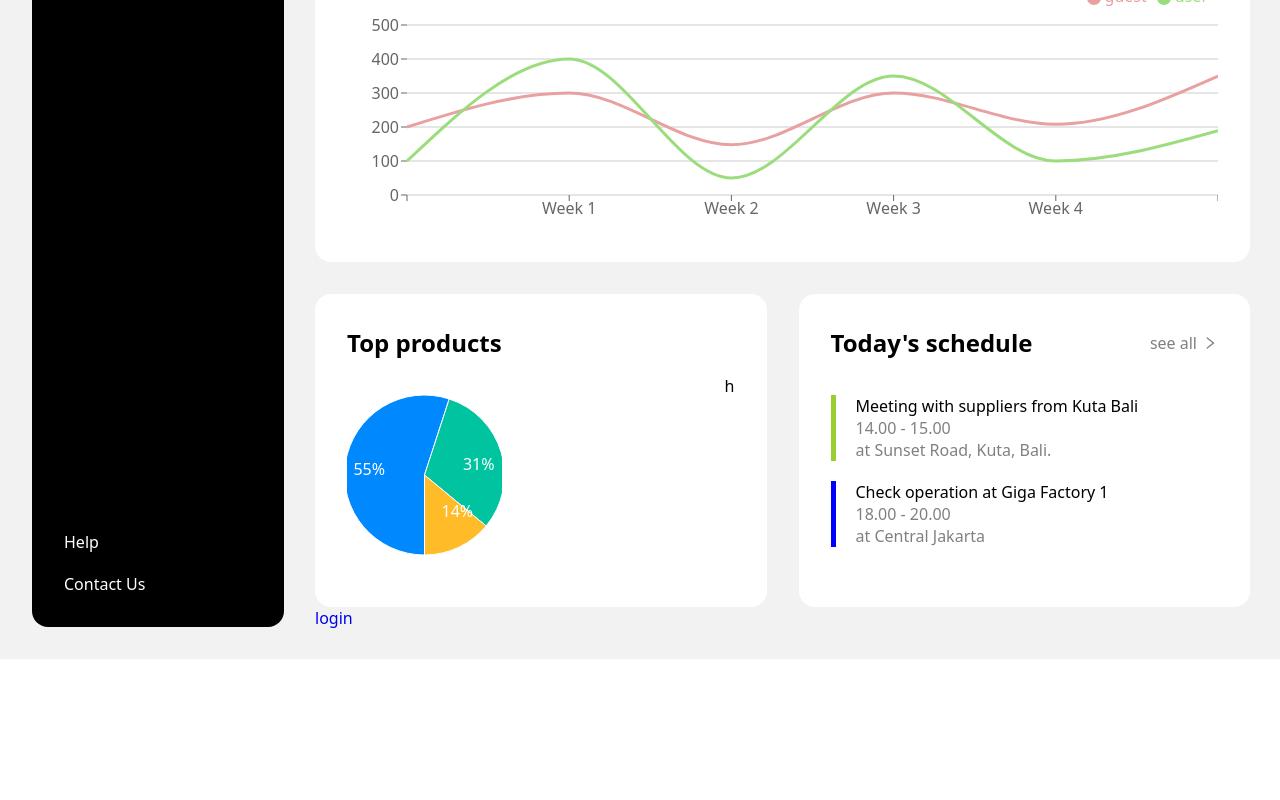
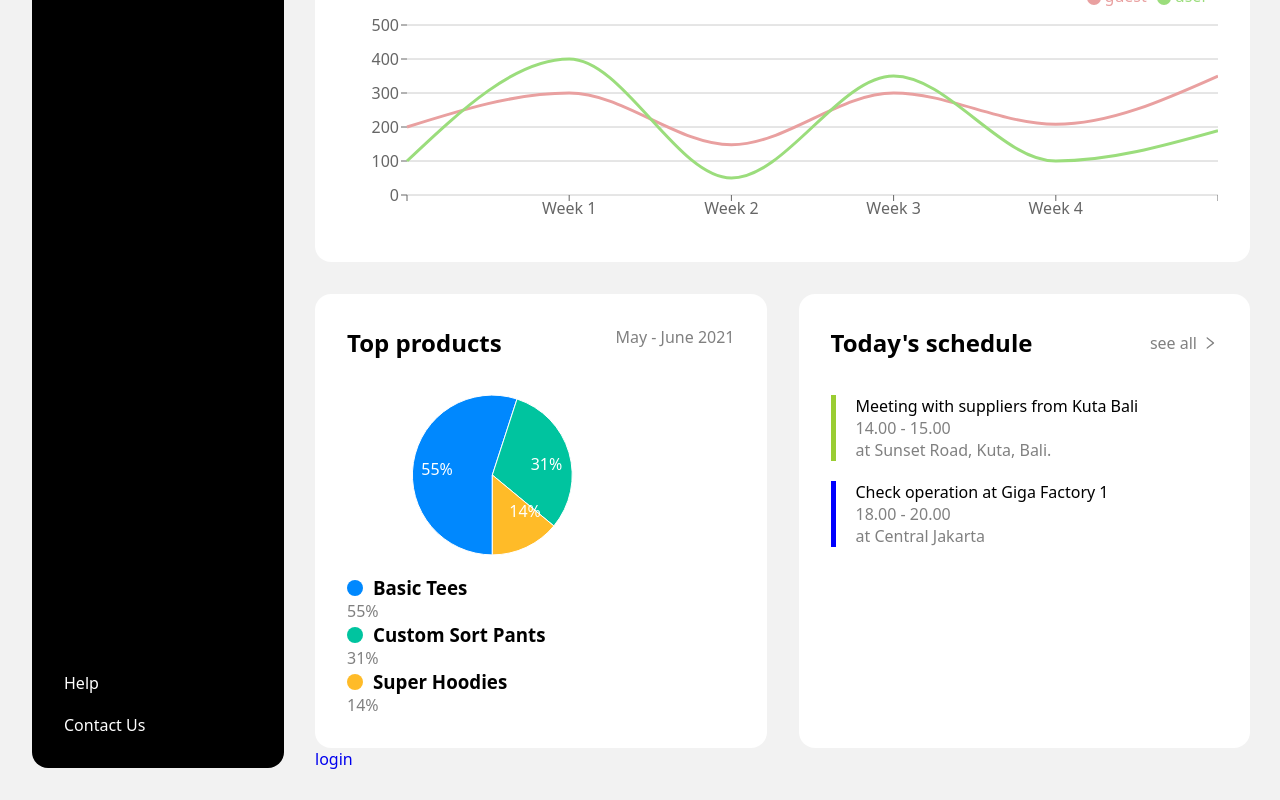
Before and after one commit to SasiSekarP/openinapp_front_end, a React (Create React App) app: page / in a window 1280 px wide. Shown: the part 480-1280 px from the top of the page. Before the commit the page ends 1139 px from the top, so only its background shows below. Built offline with nearby package versions, Linux system fonts and the light colour scheme.

Commit message:
design part over

```diff
--- a/src/component/home.js
+++ b/src/component/home.js
@@ -144,10 +144,38 @@ export default function Home() {
         </div>
         <div className="homepagepichartrow">
           <div className="piechartcontainer schedulearea">
-            <h2 className="scheduleareatitle piecharttitle">Top products</h2>
+            <div className="piechartheadingarea">
+              <h2 className="scheduleareatitle piecharttitle">Top products</h2>
+              <div className="graytext">May - June 2021</div>
+            </div>
             <div className="piechartrow" width={100} hight={100}>
               <Piechart data={data} />
-              <div>h</div>
+              <div className="legentarea">
+                <div className="piechartlegendrow">
+                  <div
+                    className="legentcolorcircle"
+                    style={{ backgroundColor: "#0088FE" }}
+                  ></div>
+                  <h3>Basic Tees</h3>
+                </div>
+                <div className="graytext">55%</div>
+                <div className="piechartlegendrow">
+                  <div
+                    className="legentcolorcircle"
+                    style={{ backgroundColor: "#00C49F" }}
+                  ></div>
+                  <h3>Custom Sort Pants</h3>
+                </div>
+                <div className="graytext">31%</div>
+                <div className="piechartlegendrow">
+                  <div
+                    className="legentcolorcircle"
+                    style={{ backgroundColor: "#FFBB28" }}
+                  ></div>
+                  <h3>Super Hoodies</h3>
+                </div>
+                <div className="graytext">14%</div>
+              </div>
             </div>
           </div>
           <div className="piechartcontainer schedulearea">
--- a/src/component/homepageleftbox.js
+++ b/src/component/homepageleftbox.js
@@ -12,12 +12,12 @@ const Leftcontainer = () => {
     <div className="homepageleftcontainer">
       <div className="homepagelogoname">Board.</div>
       <div className="homepagelinkcontainer">
-        <Link to="*" className="homepageleftboxlink">
-          <AiOutlinePieChart />{" "}
+        <Link to="/" className="homepageleftboxlink">
+          <AiOutlinePieChart />
           <div className="homepageleftboxlinklable">Dashboard</div>
         </Link>
         <Link to="*" className="homepageleftboxlink">
-          <AiOutlineTags />{" "}
+          <AiOutlineTags />
           <div className="homepageleftboxlinklable">Transactions</div>
         </Link>
         <Link to="*" className="homepageleftboxlink">
--- a/src/component/piechart.js
+++ b/src/component/piechart.js
@@ -36,7 +36,7 @@ const renderCustomizedLabel = ({
 
 const Piechart = () => {
   return (
-    <ResponsiveContainer width="40%" height={200}>
+    <ResponsiveContainer width="75%" height={200}>
       <PieChart width={400} height={400}>
         <Pie
           data={data}
--- a/src/style/home.css
+++ b/src/style/home.css
@@ -240,7 +240,44 @@
     column-gap: 5px;
 }
 
-/* vickey code start */
+.legentcolorcircle{
+    width: 1rem;
+    height: 1rem;
+    border-radius: 0.5rem;
+}
+
+.piechartlegendrow{
+    display: flex;
+    column-gap: 10px;
+    align-items: center;
+}
+
+.legentarea{
+    display: flex;
+    height: 100%;
+    flex-direction: column;
+    justify-content: space-between;
+}
+
+.piechartheadingarea{
+    display: flex;
+    width: 100%;
+    justify-content: space-between;
+}
+
+@media screen and (max-width: 426px) {
+    .piechartheadingarea{
+        flex-direction: column;
+    }
+}
+
+@media screen and (max-width: 1300px) {
+    .piechartrow{
+        flex-direction: column;
+    }
+}
+
+/* library code start */
 /* Apply styles for the chart container */
 .chart-container {
     width: 100%;
```
